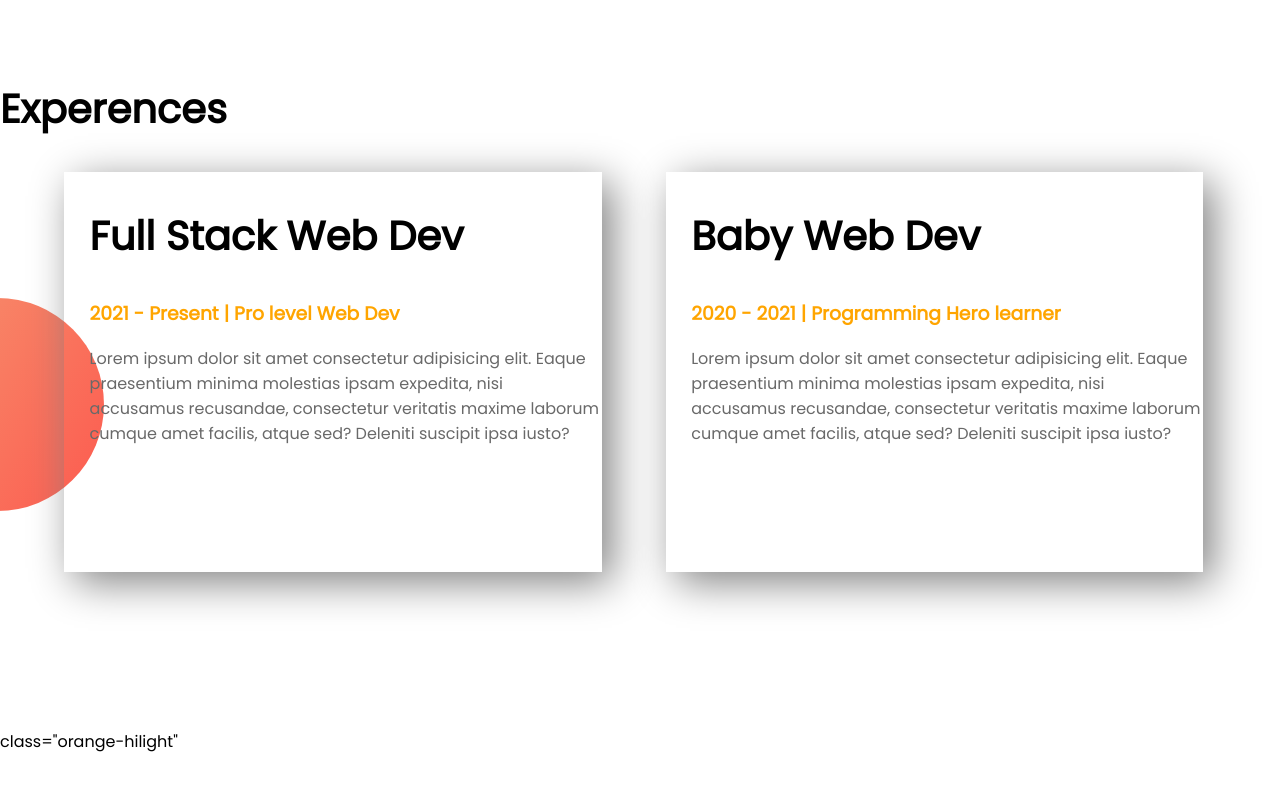
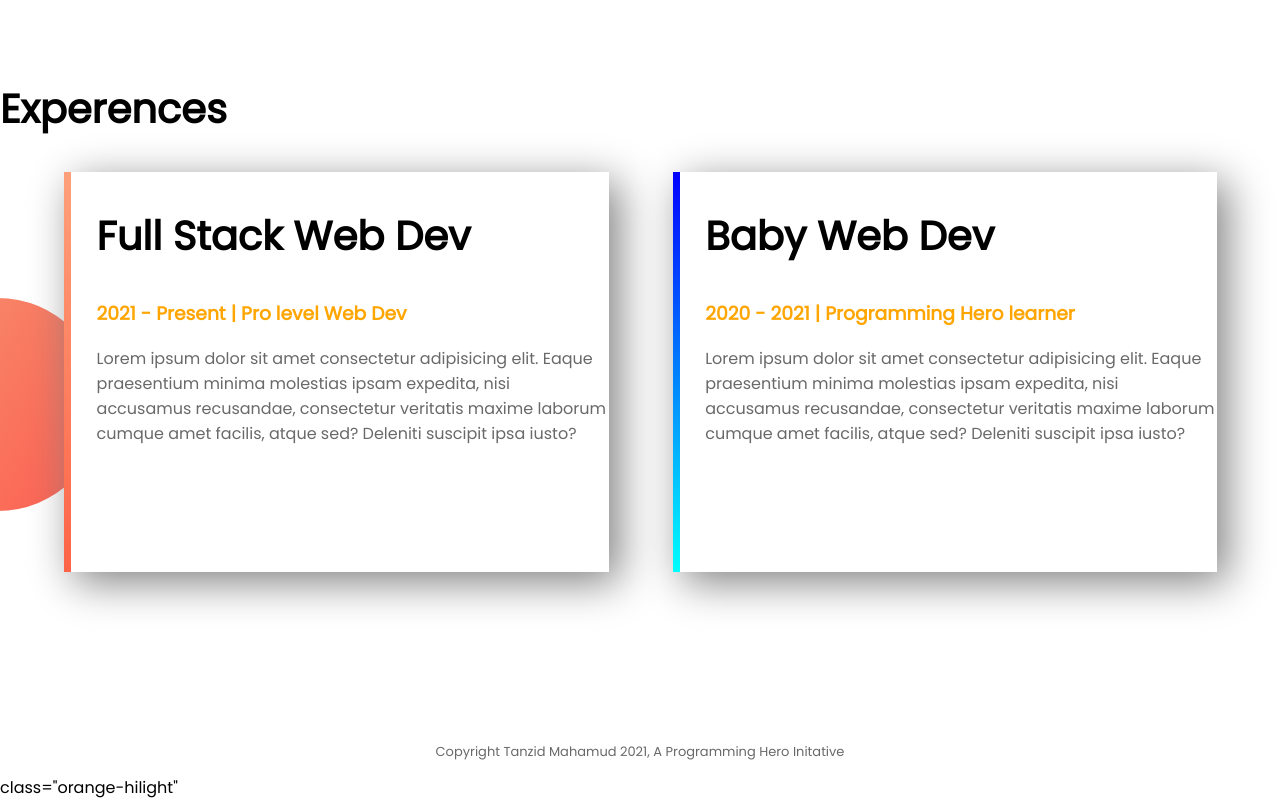
Before and after one commit to tanzidtahmid/web-portfolio, a plain HTML site: page index.html in a window 1280 px wide. Shown: the part 1254-2054 px from the top of the page. Before the commit the page ends 2008 px from the top, so only its background shows below. Drawn offline with Linux system fonts and the light colour scheme.

Commit message:
first website

```diff
--- a/index.html
+++ b/index.html
@@ -34,12 +34,12 @@
     </section>
     <section class="exprience-aria">
         <h2>Experences</h2>
-        <div class="half-width single-experience">
+        <div id="full-stack" class="half-width single-experience">
             <h2>Full Stack Web Dev</h2>
             <h3 class="orange-hilight">2021 - Present | Pro level Web Dev</h3>
             <p>Lorem ipsum dolor sit amet consectetur adipisicing elit. Eaque praesentium minima molestias ipsam expedita, nisi accusamus recusandae, consectetur veritatis maxime laborum cumque amet facilis, atque sed? Deleniti suscipit ipsa iusto?</p>
         </div>
-        <div class="half-width single-experience">
+        <div id="baby-web" class="half-width single-experience">
 
              <h2>Baby Web Dev</h2>
             <h3 class="orange-hilight">2020 - 2021 | Programming Hero learner</h3>
@@ -47,5 +47,8 @@
 
         </div>
     </section>
+    <footer>
+        <p>Copyright Tanzid Mahamud 2021, A Programming Hero Initative</p>
+    </footer>
 </body>
 </html> class="orange-hilight"
--- a/style.css
+++ b/style.css
@@ -57,3 +57,20 @@ h2{
     background-repeat: no-repeat;
     background-position: left;
 }
+
+#full-stack{
+    border-left: 7px solid;
+    border-image: linear-gradient(180deg, lightSalmon,tomato);
+    border-image-slice: 1;
+    background-color: white;
+
+}
+#baby-web{
+    border-left: 7px solid;
+    border-image: linear-gradient(180deg, blue,cyan);
+    border-image-slice: 1;
+}
+footer p{
+    text-align: center;
+    font-size: 13px;
+}
```
